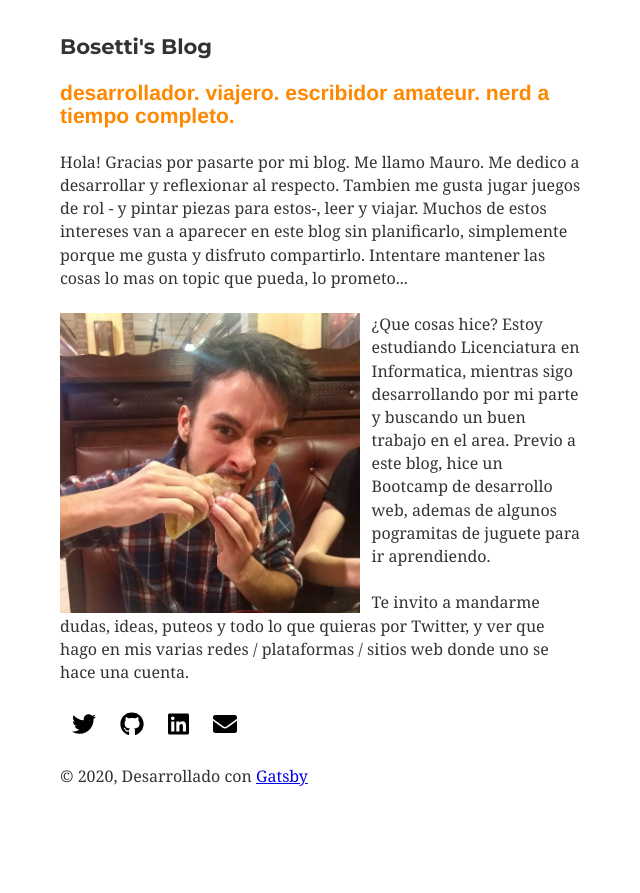
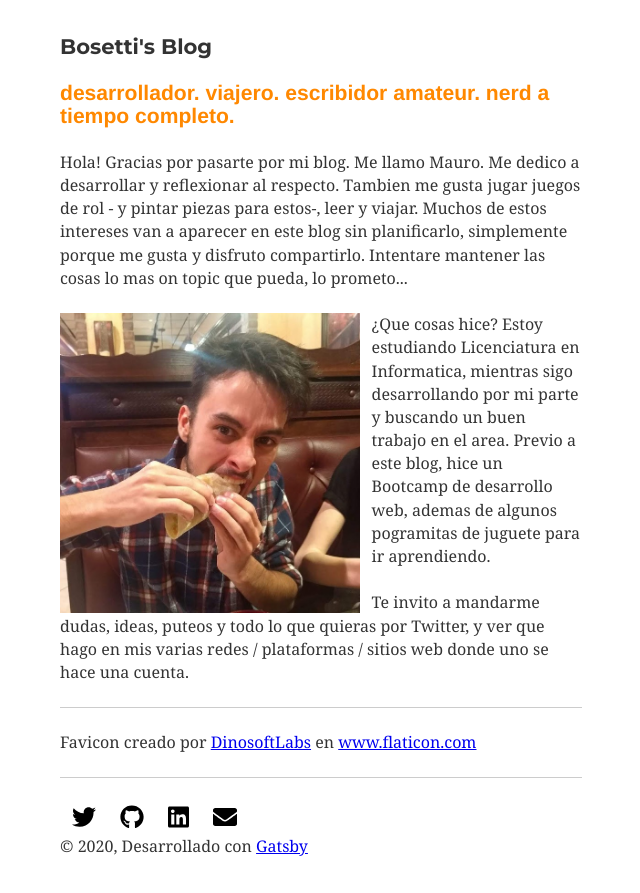
Before and after one commit to amuroBosetti/bosettiBlog, a Gatsby site: page /about in a window 1280 px wide. Shown: the whole page, without its empty margins (319-959 px from the left). Before the commit the page ends 823 px from the top, so only its background shows below. Built offline with nearby package versions, Linux system fonts and the light colour scheme; Gatsby itself is replaced by a stand-in of ours; some packages are replaced by stand-ins of ours; what typography-theme-fairy-gates would draw is missing.

Commit message:
:lipstick: added favicon

```diff
--- a/gatsby-config.js
+++ b/gatsby-config.js
@@ -50,6 +50,7 @@ module.exports = {
     {
       resolve: `gatsby-plugin-google-analytics`,
       options: {
+        icon: `content/assets/icon.png`,
         //trackingId: `ADD YOUR TRACKING ID HERE`,
       },
     },
@@ -63,7 +64,7 @@ module.exports = {
         background_color: `#ffffff`,
         theme_color: `#7e2699`,
         display: `minimal-ui`,
-        icon: `content/assets/gatsby-icon.png`,
+        icon: `content/assets/icon.png`,
       },
     },
     `gatsby-plugin-react-helmet`,
--- a/src/components/seo.js
+++ b/src/components/seo.js
@@ -73,7 +73,7 @@ const SEO = ({ description, lang, meta, title }) => {
 }
 
 SEO.defaultProps = {
-  lang: `en`,
+  lang: `es`,
   meta: [],
   description: ``,
 }
--- a/src/pages/about.js
+++ b/src/pages/about.js
@@ -47,7 +47,12 @@ const AboutPage = ({ data, location }) => {
       <p> ¿Que cosas hice? Estoy estudiando Licenciatura en Informatica, mientras sigo desarrollando por mi parte y buscando un buen trabajo en el area. Previo a este blog,
       hice un Bootcamp de desarrollo web, ademas de algunos pogramitas de juguete para ir aprendiendo.</p>
       <p>Te invito a mandarme dudas, ideas, puteos y todo lo que quieras por Twitter, y ver que hago en mis varias redes / plataformas / sitios web donde uno se hace una cuenta.</p>
-      <p>
+      <hr></hr>
+      <p>Favicon creado por <a href="https://www.flaticon.com/authors/dinosoftlabs" title="DinosoftLabs">
+      DinosoftLabs</a> en <a href="https://www.flaticon.com/" title="Flaticon"> www.flaticon.com</a></p>
+
+      <hr></hr>
+      <div>
         <Icon
           href="https://twitter.com/itsamuro">
             <FontAwesomeIcon icon={ faTwitter }/>
@@ -65,7 +70,7 @@ const AboutPage = ({ data, location }) => {
             <FontAwesomeIcon icon={ faEnvelope } />
         </Icon>
 
-      </p>
+      </div>
     </Layout>
   )
 }
```
Also changed, not shown: content/assets/gatsby-icon.png (deleted), content/assets/icon.png (added).
